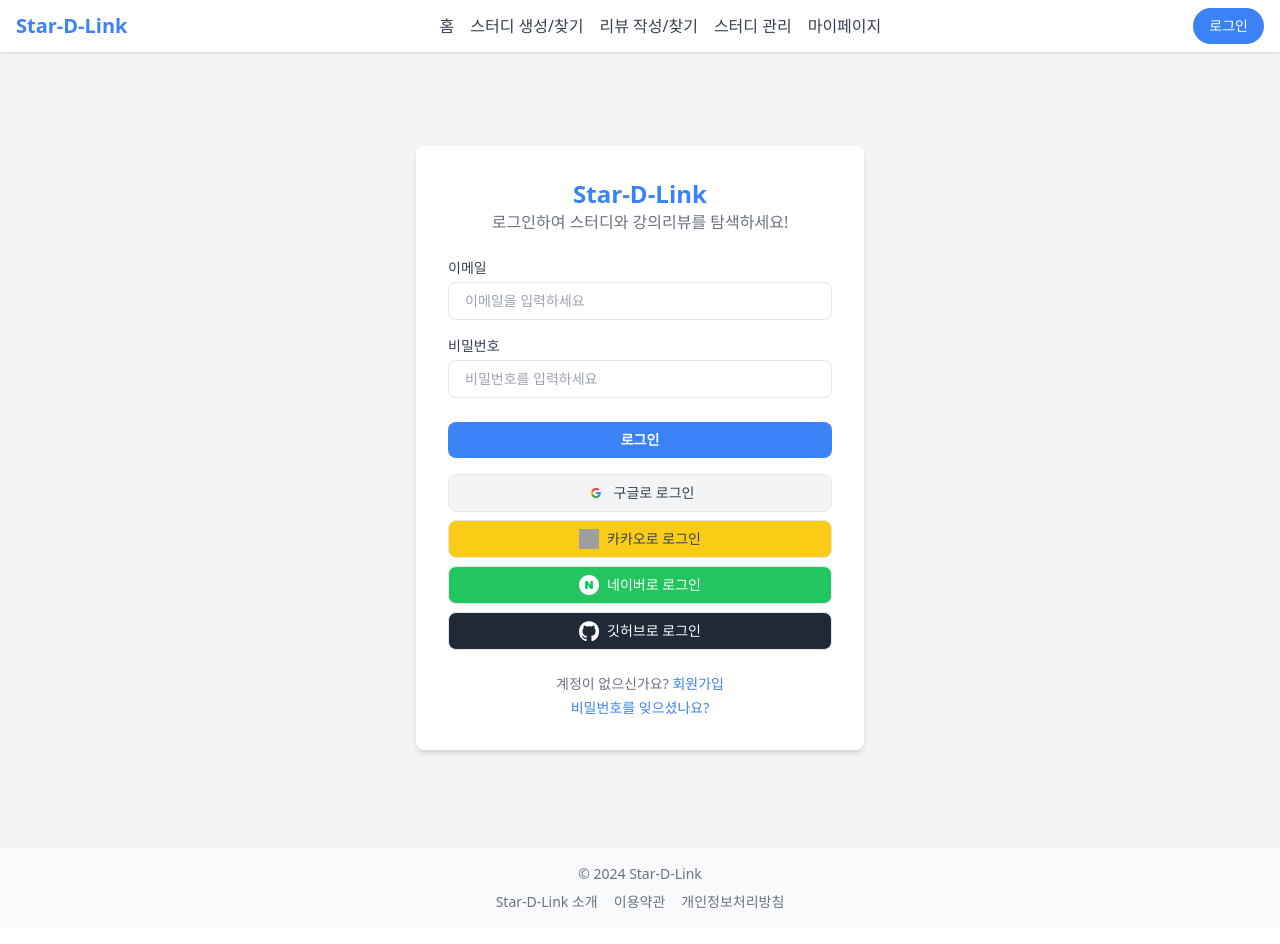
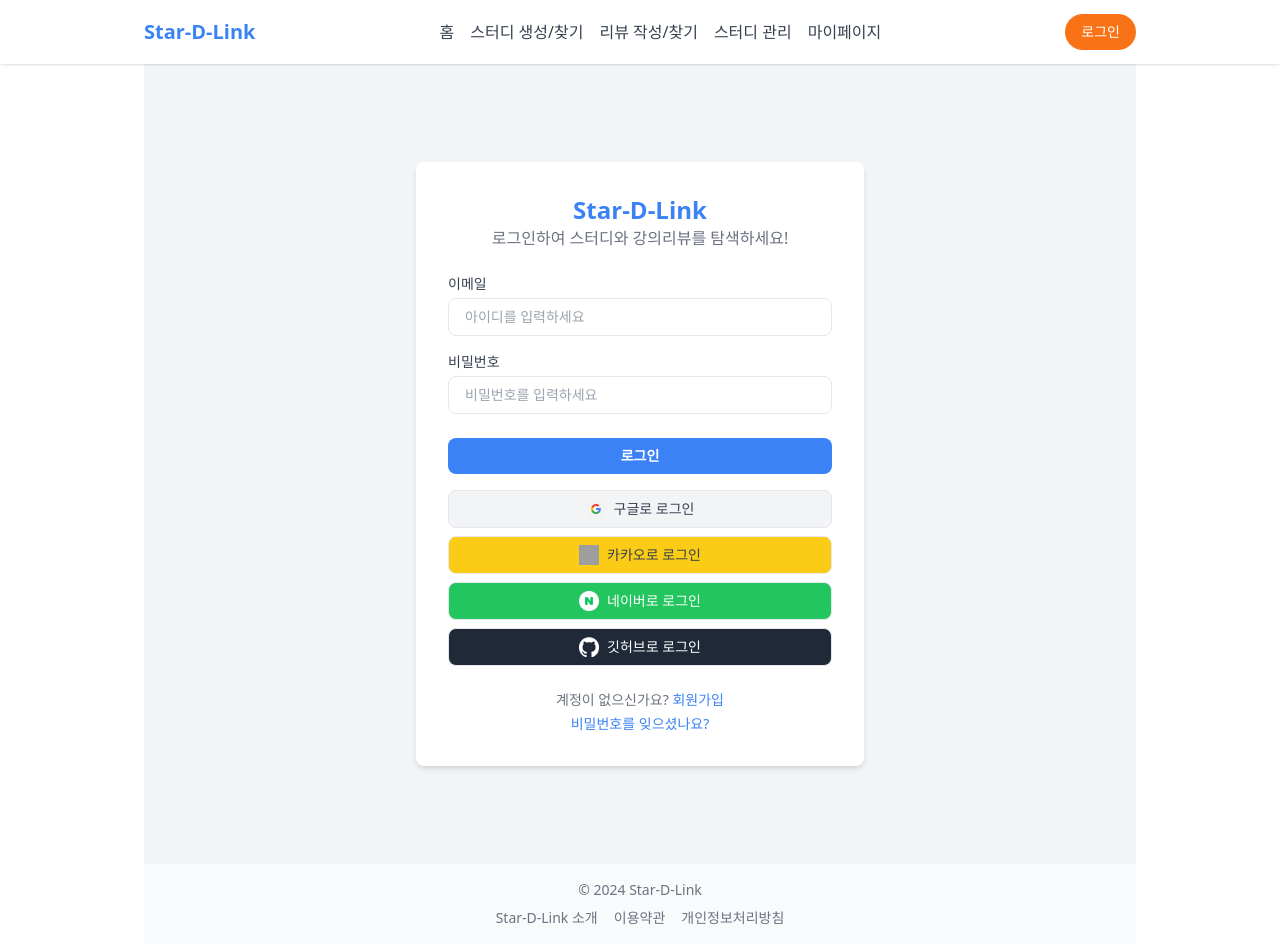
Before and after one commit to star-d-link/front, a React (Vite) app: page /login in a window 1280 px wide. Built offline with nearby package versions, Linux system fonts and the light colour scheme; grey boxes are pictures that could not be loaded.

Commit message:
로그인 기능 구현 및 홈 디자인 조정

```diff
--- a/src/components/Header.jsx
+++ b/src/components/Header.jsx
@@ -1,11 +1,19 @@
 import { useNavigate } from "react-router-dom";
+import { useAuth } from "../context/AuthContext";
 
 const Header = () => {
+  const { isAuthenticated, logout } = useAuth();
+
   const navigate = useNavigate();
+
+  const handleLogout = () => {
+    logout();
+    navigate("/");
+  };
 
   return (
     <header className="fixed top-0 left-0 w-full bg-white shadow z-50">
-      <div className="flex items-center justify-between px-4 py-2">
+      <div className="max-w-screen-lg mx-auto flex items-center justify-between h-16 px-4">
         {/* 로고 */}
         <h1
           className="text-xl font-bold text-blue-500 cursor-pointer"
@@ -48,13 +56,22 @@ const Header = () => {
           </button>
         </nav>
 
-        {/* 로그인 버튼 */}
-        <button
-          className="bg-blue-500 text-white px-4 py-2 rounded-full text-sm"
-          onClick={() => navigate("/login")}
-        >
-          로그인
-        </button>
+        {/* 로그인/로그아웃 버튼 */}
+        {isAuthenticated ? (
+          <button
+            className="bg-gray-500 text-white px-4 py-2 rounded-full text-sm hover:bg-gray-600"
+            onClick={handleLogout}
+          >
+            로그아웃
+          </button>
+        ) : (
+          <button
+            className="bg-orange-500 text-white px-4 py-2 rounded-full text-sm hover:bg-orange-600"
+            onClick={() => navigate("/login")}
+          >
+            로그인
+          </button>
+        )}
       </div>
 
       {/* 모바일 네비게이션 */}
--- /dev/null
+++ b/src/context/AuthContext.jsx
@@ -0,0 +1,34 @@
+// src/context/AuthContext.jsx
+import { createContext, useState, useContext, useEffect } from "react";
+
+const AuthContext = createContext();
+
+export const AuthProvider = ({ children }) => {
+  const [isAuthenticated, setIsAuthenticated] = useState(false);
+
+  useEffect(() => {
+    const token = localStorage.getItem("token");
+    if (token) {
+      setIsAuthenticated(true);
+    }
+  }, []);
+
+  const login = (token) => {
+    localStorage.setItem("token", token);
+    setIsAuthenticated(true);
+  };
+
+  const logout = () => {
+    localStorage.removeItem("token");
+    setIsAuthenticated(false);
+    alert("로그아웃 되셨습니다.");
+  };
+
+  return (
+    <AuthContext.Provider value={{ isAuthenticated, login, logout }}>
+      {children}
+    </AuthContext.Provider>
+  );
+};
+
+export const useAuth = () => useContext(AuthContext);
--- /dev/null
+++ b/src/js/apiClient.js
@@ -0,0 +1,19 @@
+import axios from "axios";
+
+const apiClient = axios.create({
+  baseURL: "http://localhost:8080", // Spring Boot API URL
+  headers: {
+    "Content-Type": "application/json",
+  },
+});
+
+// 요청 인터셉터: JWT 토큰 추가
+apiClient.interceptors.request.use((config) => {
+  const token = localStorage.getItem("token");
+  if (token) {
+    config.headers.Authorization = `Bearer ${token}`;
+  }
+  return config;
+});
+
+export default apiClient;
--- a/src/main.jsx
+++ b/src/main.jsx
@@ -5,15 +5,20 @@ import App from "./App.jsx";
 import { BrowserRouter } from "react-router-dom";
 import Header from "./components/Header.jsx";
 import Footer from "./components/Footer.jsx";
+import { AuthProvider } from "./context/AuthContext.jsx";
 
 createRoot(document.getElementById("root")).render(
   <StrictMode>
     <BrowserRouter>
-      <div className="mb-24 md:mb-12">
-        <Header />
-      </div>
-      <App />
-      <Footer />
+      <AuthProvider>
+        <div className="w-full max-w-full md:max-w-screen-lg px-4 mx-auto">
+          <div className="mb-24 md:mb-16 ">
+            <Header />
+          </div>
+          <App />
+          <Footer />
+        </div>
+      </AuthProvider>
     </BrowserRouter>
   </StrictMode>
 );
--- a/src/pages/Login.jsx
+++ b/src/pages/Login.jsx
@@ -2,14 +2,31 @@ import naverLogo from "../assets/naver-logo-white.png";
 import gitHubLogo from "../assets/github-mark-white.png";
 import googleLogo from "../assets/web_neutral_rd_na@1x.png";
 import { useLocation, useNavigate } from "react-router-dom";
+import apiClient from "../js/apiClient";
+import { useState } from "react";
+import { useAuth } from "../context/AuthContext";
 
 const Login = () => {
+  const [username, setUsername] = useState("");
+  const [password, setPassword] = useState("");
+  const [error, setError] = useState("");
   const location = useLocation();
   const navigate = useNavigate();
+  const { login } = useAuth();
 
-  const handleLogin = () => {
-    const redirectTo = location.state?.from || "/";
-    navigate(redirectTo); // 로그인 후 이전 페이지로 이동
+  const handleLogin = async (e) => {
+    e.preventDefault();
+    try {
+      const response = await apiClient.post("/login", { username, password });
+      const { token } = response.data;
+      login(token);
+      // 로그인 성공 메시지 및 페이지 이동
+      alert("로그인 되셨습니다.");
+      const redirectTo = location.state?.from || "/";
+      navigate(redirectTo); //
+    } catch (err) {
+      setError("로그인에 실패했습니다. 이메일과 비밀번호를 확인해주세요.");
+    }
   };
   return (
     <div className="flex items-center justify-center min-h-screen bg-gray-100">
@@ -26,16 +43,18 @@ const Login = () => {
         {/* 이메일 입력 */}
         <div className="mb-4">
           <label
-            htmlFor="email"
+            htmlFor="username"
             className="block text-sm font-medium text-gray-700"
           >
             이메일
           </label>
           <input
-            type="email"
-            id="email"
-            placeholder="이메일을 입력하세요"
+            type="username"
+            id="username"
+            placeholder="아이디를 입력하세요"
             className="w-full mt-1 px-4 py-2 border rounded-lg text-sm focus:outline-none focus:ring-2 focus:ring-orange-500"
+            value={username}
+            onChange={(e) => setUsername(e.target.value)}
           />
         </div>
 
@@ -52,11 +71,18 @@ const Login = () => {
             id="password"
             placeholder="비밀번호를 입력하세요"
             className="w-full mt-1 px-4 py-2 border rounded-lg text-sm focus:outline-none focus:ring-2 focus:ring-orange-500"
+            value={password}
+            onChange={(e) => setPassword(e.target.value)}
           />
         </div>
+        {/* 에러 메시지 */}
+        {error && <div className="text-red-500 text-sm mb-4">{error}</div>}
 
         {/* 로그인 버튼 */}
-        <button className="w-full bg-blue-500 text-white py-2 rounded-lg text-sm font-semibold hover:bg-blue-600 focus:outline-none focus:ring-2 focus:ring-blue-500 mb-4">
+        <button
+          className="w-full bg-blue-500 text-white py-2 rounded-lg text-sm font-semibold hover:bg-blue-600 focus:outline-none focus:ring-2 focus:ring-blue-500 mb-4"
+          onClick={handleLogin}
+        >
           로그인
         </button>
 
```
